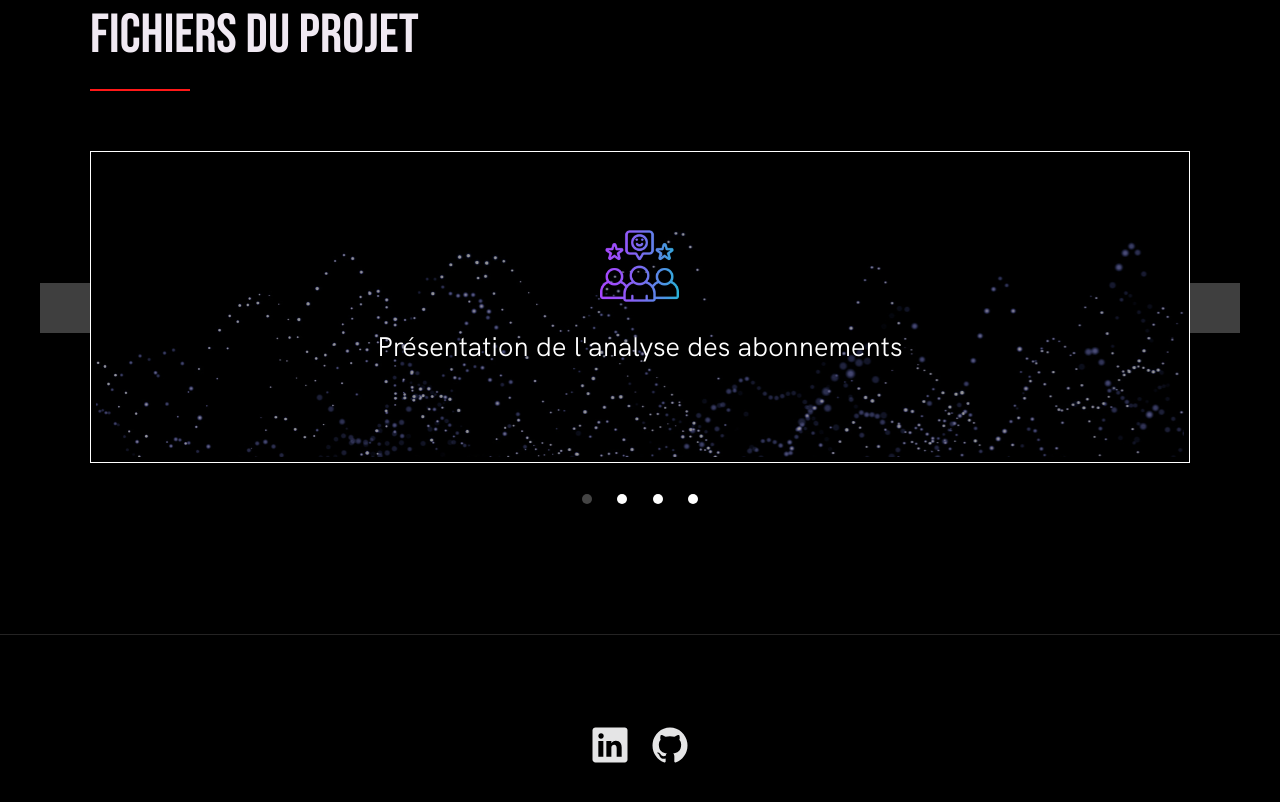
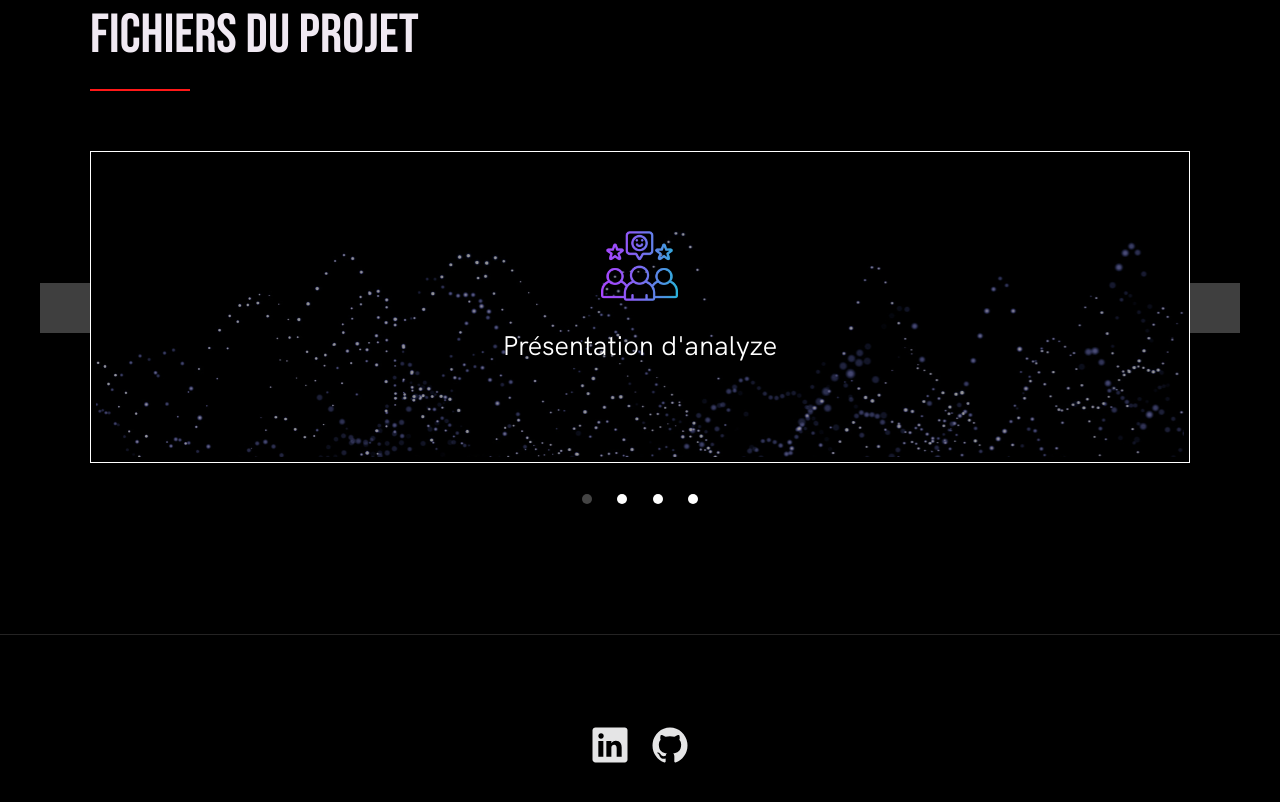
Before and after one commit to paulianne-fontoura/exercise-pm, a plain HTML site: page index.html in a window 1280 px wide. Shown: the part 1545-2347 px from the top of the page. Drawn offline with Linux system fonts and the light colour scheme; grey boxes are pictures that could not be loaded.

Commit message:
presentation

```diff
--- a/index.html
+++ b/index.html
@@ -88,7 +88,7 @@
                     <div class="slide slide_1">
                       <div class="slide-content">
                          <a href="https://github.com/paulianne-fontoura/NPS" target="_blank"><img src="/images/icon1.png"  width="15%" height="15%" alt="Monograph - Obstetric Information Base"></a>
-                         <p><div class="heading-secondary"><p style="font-size: 150%;">Présentation de l'analyse des abonnements</p></div></h3></p>
+                         <p><div class="heading-secondary"><p style="font-size: 150%;">Présentation d'analyze</p></div></h3></p>
                       </div>
                      </div>
                      <div class="slide slide_2">
```
